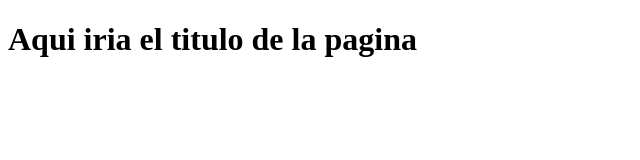
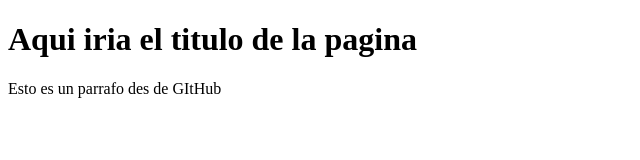
Before and after one commit to Gamezjona/EmpresaC, a plain HTML site: page index.html in a window 1280 px wide. Shown: the whole page, without its empty margins (0-640 px from the left). Drawn offline with Linux system fonts and the light colour scheme.

Commit message:
Update index.html e GitHub

```diff
--- a/index.html
+++ b/index.html
@@ -7,5 +7,6 @@
 </head>
 <body>
     <h1>Aqui iria el titulo de la pagina</h1>
+    <p>Esto es un parrafo des de GItHub</p>
 </body>
 </html>
```
